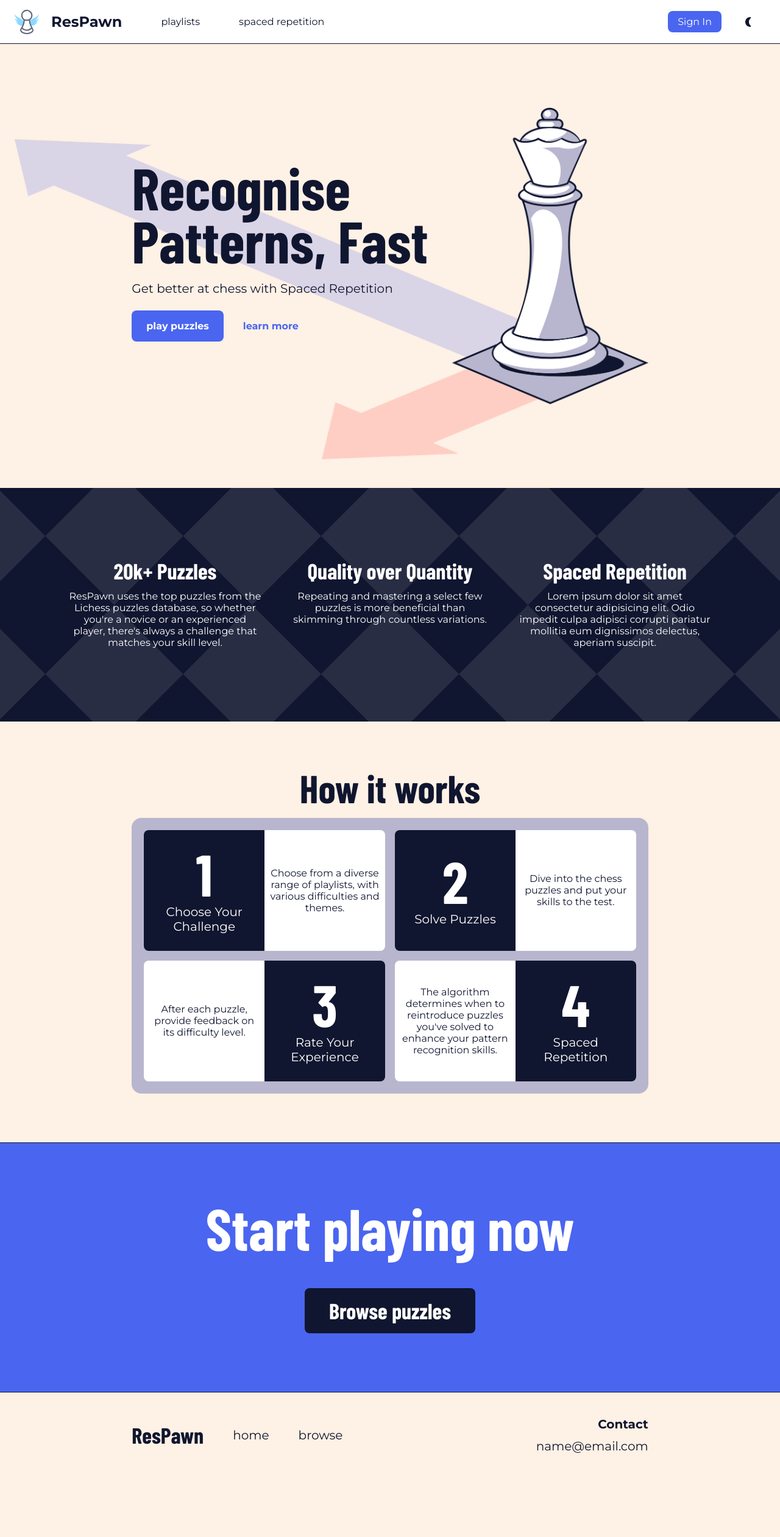
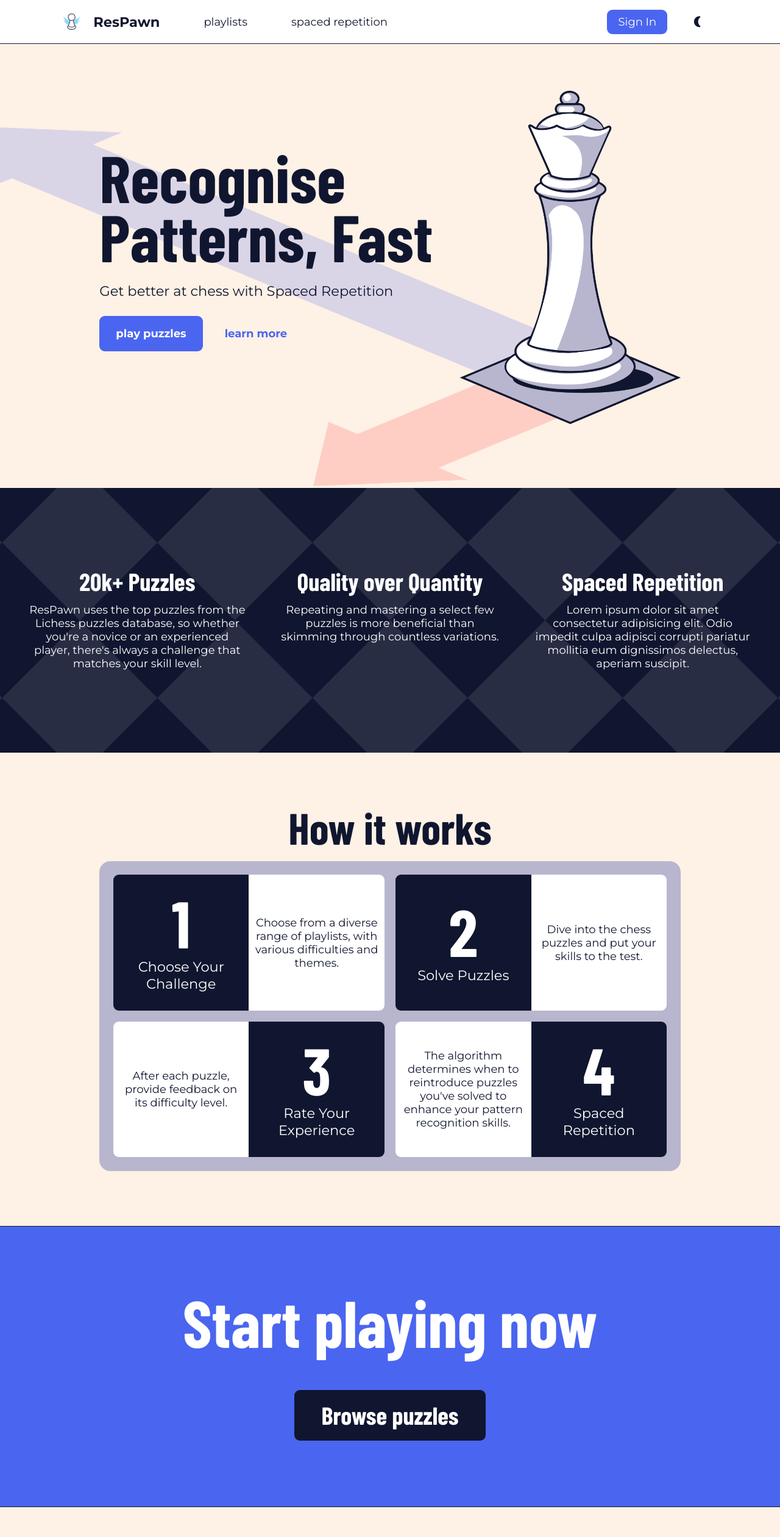
Before and after one commit to Boom123bam/Res-pawn, a SvelteKit app: page / in a window 1280 px wide. Shown: the top 2520 px of the page at 61% size. Before the commit the page ends 2423 px from the top, so only its background shows below. Built offline with nearby package versions, Linux system fonts and the light colour scheme; no server answers.

Commit message:
change font size

```diff
--- a/src/components/Footer.svelte
+++ b/src/components/Footer.svelte
@@ -22,7 +22,7 @@
     /* display: flex; */
   }
   .content-wrapper {
-    width: min(80ch, 100% - 3rem);
+    width: min(90ch, 100% - 3rem);
     margin-inline: auto;
     display: flex;
     align-items: center;
--- a/src/components/Navbar.svelte
+++ b/src/components/Navbar.svelte
@@ -198,7 +198,7 @@
   }
 
   nav > ul {
-    width: min(120ch, 100% - 3rem);
+    width: min(90ch, 100% - 3rem);
     margin: 0 auto;
     height: 100%;
     padding: 0;
@@ -235,8 +235,8 @@
 
   .logo img {
     transition: transform 0.2s;
-    width: 2.5rem;
-    height: 2.5rem;
+    width: 1.5rem;
+    height: 1.5rem;
   }
 
   .logo:hover img {
@@ -244,7 +244,7 @@
   }
 
   .logo h4 {
-    font-size: 1.5rem;
+    font-size: 1.25rem;
   }
 
   a:has(img) {
--- a/src/routes/playlists/[playlistID]/play/+page.svelte
+++ b/src/routes/playlists/[playlistID]/play/+page.svelte
@@ -211,7 +211,7 @@
   section.main {
     height: calc(100vh - var(--nav-height));
     height: calc(100svh - var(--nav-height));
-    width: min(90ch, 100% - 0.5rem);
+    width: min(75ch, 100% - 0.5rem);
     /* max-height: 100svh; */
     /* overflow: hidden; */
     display: flex;
--- a/src/routes/styles.css
+++ b/src/routes/styles.css
@@ -18,9 +18,9 @@
   --br-small: 0.5rem;
   --shadow: 0.25rem 0.25rem 0 var(--text);
   --icon-size: 1.5rem;
-  --nav-height: 4.5rem;
+  --nav-height: 4rem;
   font-family: var(--font-small);
-  /* font-size: 0.75rem; */
+  font-size: 1.125rem;
 }
 
 body {
@@ -113,6 +113,10 @@ button.ghost {
   padding: 1rem 1.5rem;
 }
 
+button.float {
+  transition: transform 0.1s, background-color 0.1s;
+}
+
 .hide {
   display: none !important;
 }
@@ -193,6 +197,9 @@ button.ghost {
   button.cta:hover {
     background-color: var(--accent-light);
   }
+  button.float:hover {
+    transform: translateY(-0.25rem);
+  }
   .link:hover {
     text-decoration: underline;
   }
```
